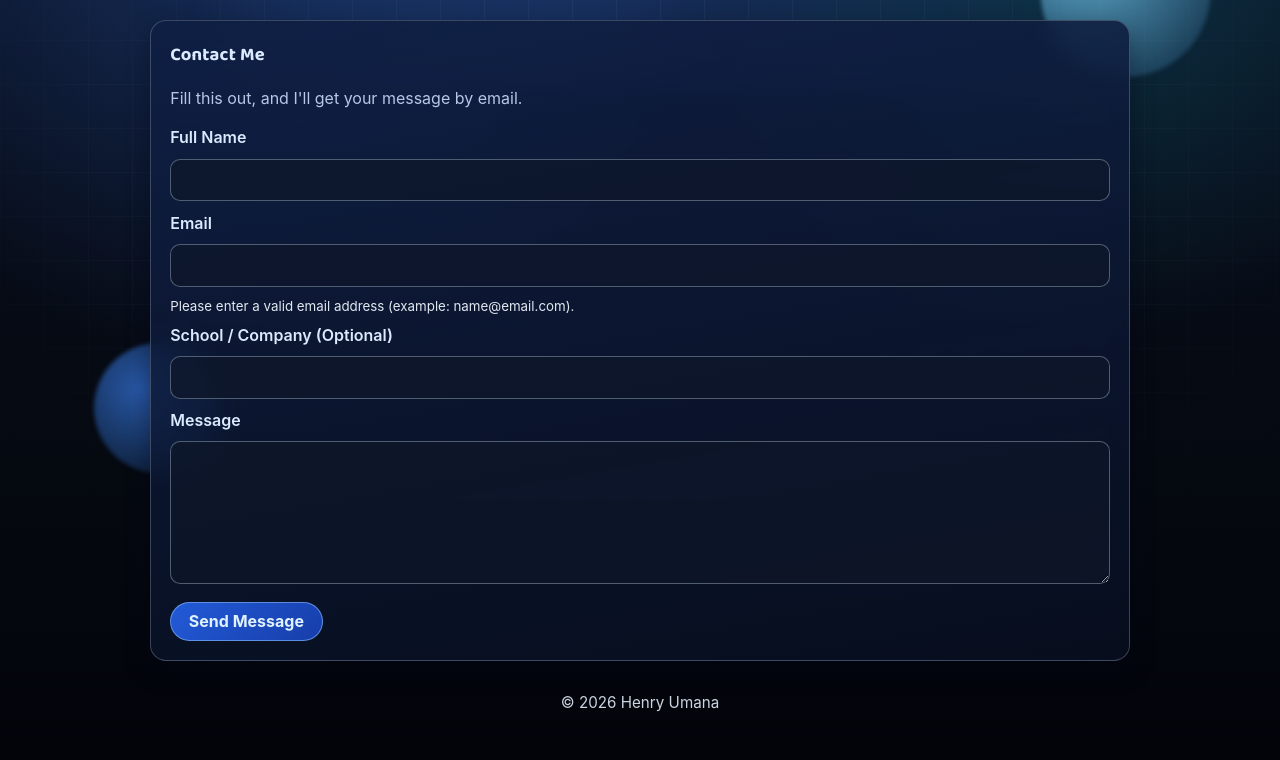
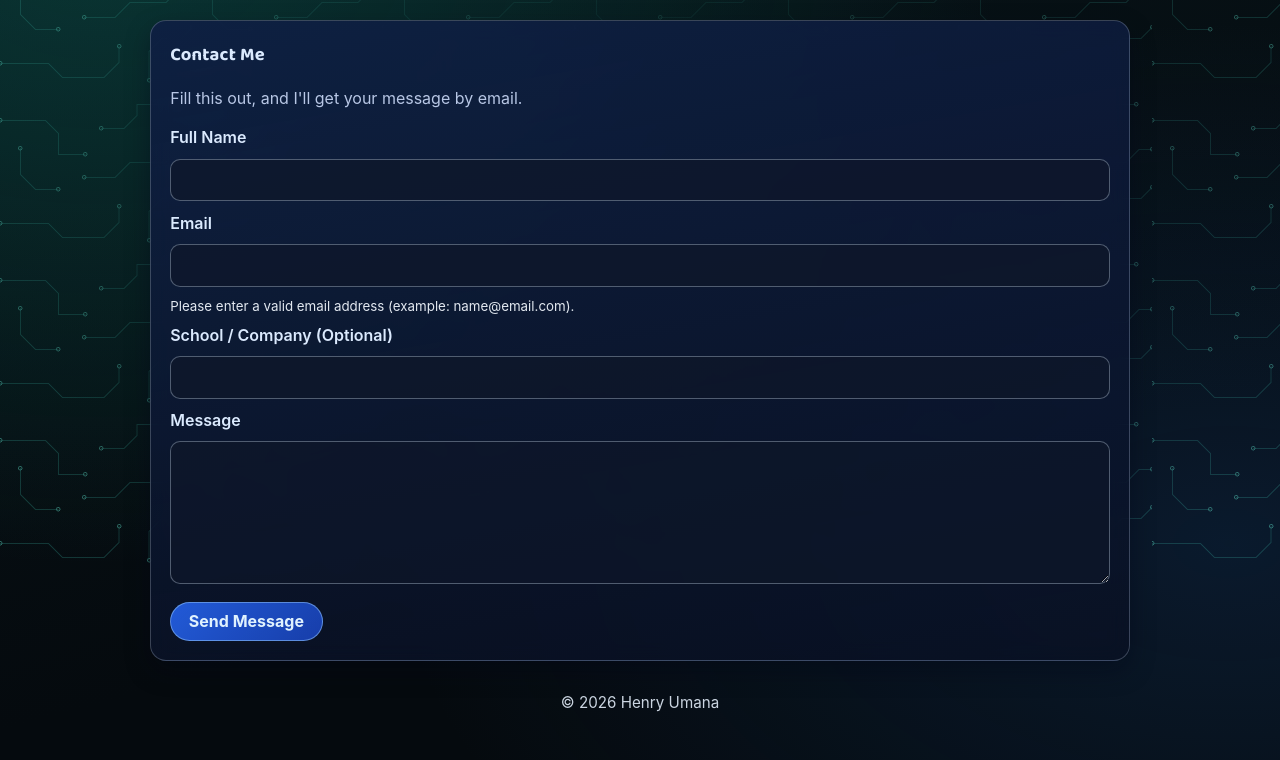
Before and after one commit to henrymumana/henrymumana.github.io, a plain HTML site: page contact.html in a window 1280 px wide. Shown: the part 224-984 px from the top of the page. Drawn offline with Linux system fonts and the light colour scheme.

Commit message:
Add a circuit-board background

```diff
--- a/contact.html
+++ b/contact.html
@@ -17,14 +17,11 @@
     <meta name="twitter:description" content="Get in touch with Henry Umana via the contact form." />
     <meta name="twitter:image" content="https://henrymumana.github.io/banner-preview.svg" />
     <link rel="canonical" href="https://henrymumana.github.io/contact.html" />
-    <link rel="stylesheet" href="styles.css" />
+    <link rel="stylesheet" href="styles.css?v=3" />
     <link rel="icon" type="image/svg+xml" href="favicon.svg" />
   </head>
   <body>
-    <div class="background-glow" aria-hidden="true"></div>
-    <div class="grid-overlay" aria-hidden="true"></div>
-    <div class="floating-orb orb-one" aria-hidden="true"></div>
-    <div class="floating-orb orb-two" aria-hidden="true"></div>
+    <div class="circuit-pattern" aria-hidden="true"></div>
 
     <main class="container">
       <header class="top-bar top-bar-right">
--- a/styles.css
+++ b/styles.css
@@ -1,8 +1,7 @@
 @import url("https://fonts.googleapis.com/css2?family=Baloo+2:wght@600;700;800&display=swap");
 
 :root {
-  --bg: #050910;
-  --bg-soft: #0f1f3d;
+  --bg: #050a0e;
   --card: rgba(9, 16, 35, 0.76);
   --text: #e2e8f0;
   --muted: #b8c7e5;
@@ -18,10 +17,6 @@
 html {
   scroll-behavior: smooth;
   min-height: 100%;
-  background:
-    radial-gradient(circle at 20% 10%, rgba(59, 130, 246, 0.3), transparent 36%),
-    radial-gradient(circle at 85% 15%, rgba(34, 211, 238, 0.2), transparent 30%),
-    linear-gradient(180deg, #0a1025 0%, var(--bg) 70%, #02040a 100%);
   background-color: var(--bg);
 }
 
@@ -31,67 +26,20 @@ body {
   font-family: Inter, system-ui, -apple-system, Segoe UI, Roboto, sans-serif;
   color: var(--text);
   background:
-    radial-gradient(circle at 20% 10%, rgba(59, 130, 246, 0.3), transparent 36%),
-    radial-gradient(circle at 85% 15%, rgba(34, 211, 238, 0.2), transparent 30%),
-    linear-gradient(180deg, #0a1025 0%, var(--bg) 70%, #02040a 100%);
-  background-color: var(--bg);
+    radial-gradient(ellipse at 8% 16%, rgba(13, 112, 99, 0.36), transparent 54%),
+    radial-gradient(ellipse at 96% 78%, rgba(20, 59, 109, 0.32), transparent 48%),
+    linear-gradient(165deg, #08171c, var(--bg) 72%);
   position: relative;
   overflow-x: hidden;
 }
 
-.background-glow {
-  position: fixed;
-  inset: -12% 0 auto;
-  height: 410px;
-  background: radial-gradient(circle, rgba(59, 130, 246, 0.32) 0%, rgba(59, 130, 246, 0) 70%);
-  pointer-events: none;
-}
-
-.grid-overlay {
+.circuit-pattern {
   position: fixed;
   inset: 0;
-  background-image:
-    linear-gradient(rgba(148, 163, 184, 0.08) 1px, transparent 1px),
-    linear-gradient(90deg, rgba(148, 163, 184, 0.08) 1px, transparent 1px);
-  background-size: 44px 44px;
-  mask-image: radial-gradient(ellipse at center, black 30%, transparent 85%);
   pointer-events: none;
-}
-
-.floating-orb {
-  position: fixed;
-  border-radius: 50%;
-  filter: blur(2px);
-  pointer-events: none;
-  animation: drift 12s ease-in-out infinite;
-}
-
-.orb-one {
-  width: 170px;
-  height: 170px;
-  right: 6vw;
-  top: 18vh;
-  background: radial-gradient(circle at 30% 30%, rgba(125, 211, 252, 0.7), rgba(37, 99, 235, 0.05));
-}
-
-.orb-two {
-  width: 130px;
-  height: 130px;
-  left: 7vw;
-  bottom: 12vh;
-  animation-delay: -4s;
-  background: radial-gradient(circle at 35% 35%, rgba(59, 130, 246, 0.65), rgba(14, 116, 144, 0.05));
-}
-
-@keyframes drift {
-  0%,
-  100% {
-    transform: translateY(0px) translateX(0px);
-  }
-
-  50% {
-    transform: translateY(-14px) translateX(8px);
-  }
+  background: url("circuit-pattern.png") repeat;
+  background-size: 192px 160px;
+  mask-image: radial-gradient(ellipse at center, rgba(0, 0, 0, 0.22) 20%, #000 88%);
 }
 
 .container {
```
Also changed, not shown: index.html (+2 -5 lines), thanks.html (+2 -5 lines), circuit-pattern.png (added).
